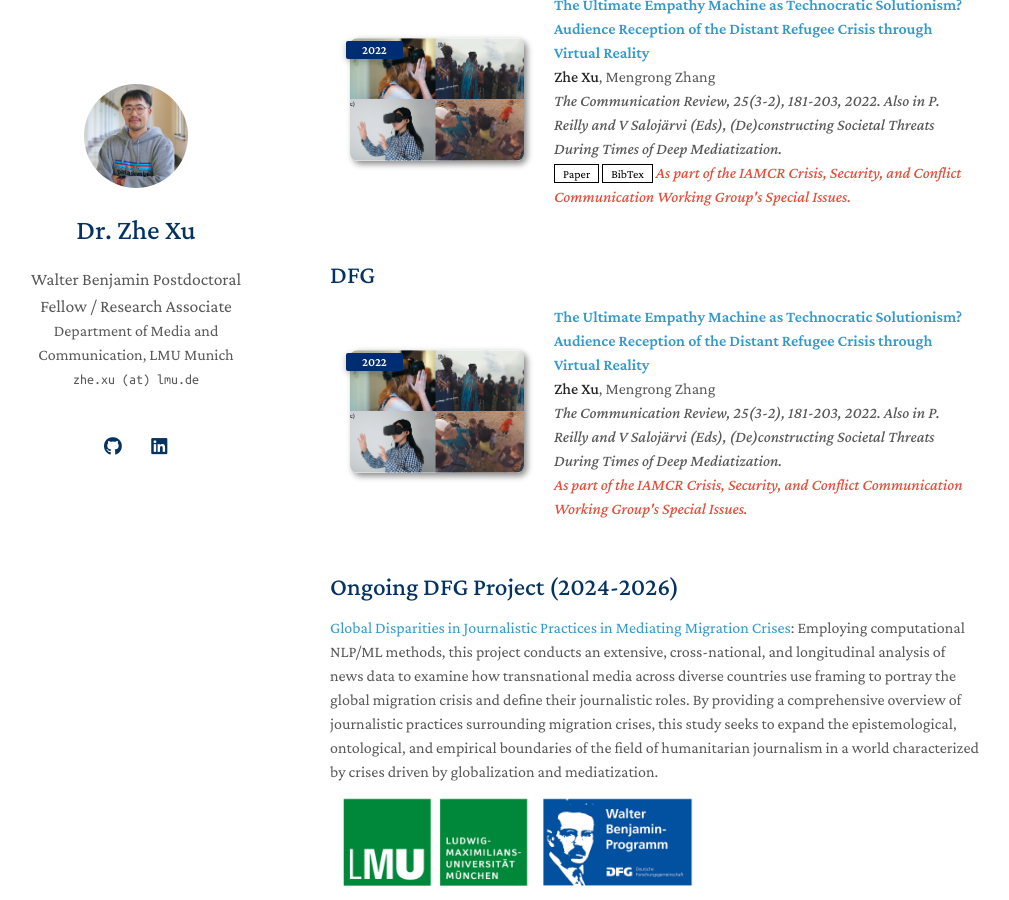
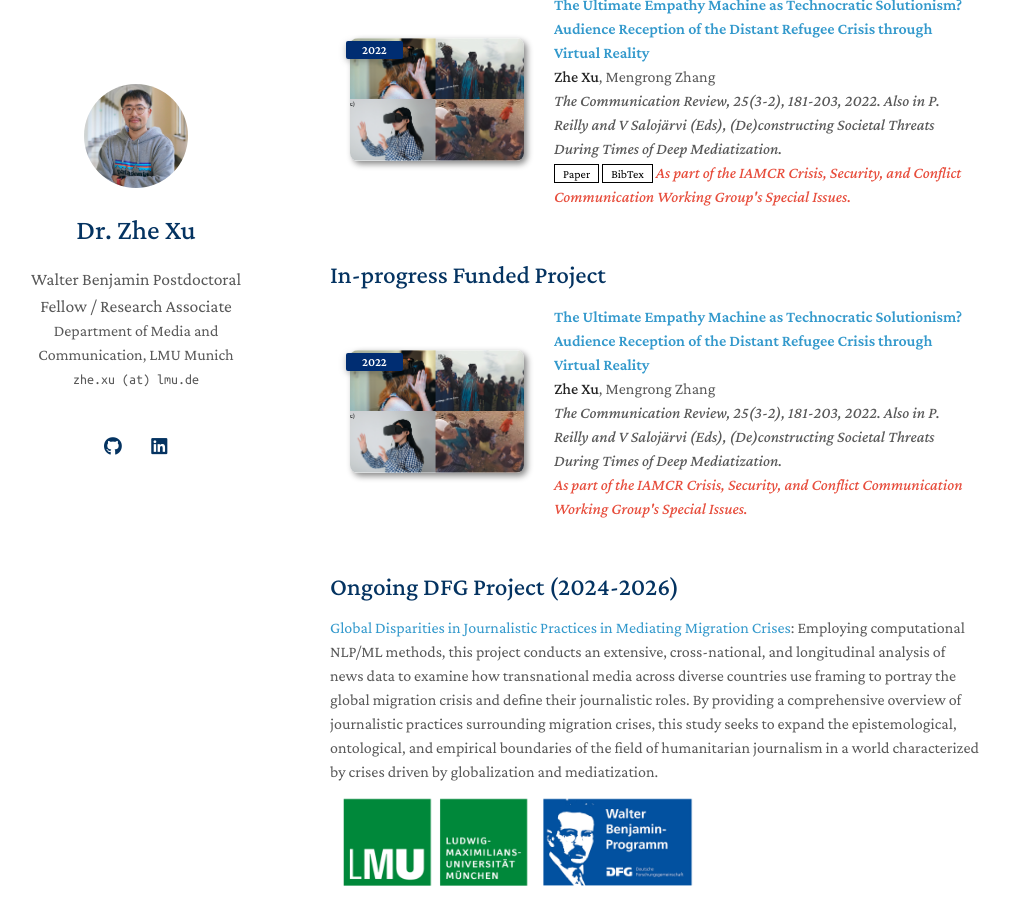
Before and after one commit to zhexuphd/home, a Jekyll site: the page built from index.md, in a window 1280 px wide and 900 px high, scrolled down 1378 px. Shown: the whole window, without its empty margins (140-1149 px from the left). Built offline with Jekyll 4.4.1, drawn with Linux system fonts in a browser that asks for light colours; a style sheet for code colours, icons or effects is not loaded; our own code applies the rules of GitHub Pages for plain Markdown files.

Commit message:
Update dfg.md

```diff
--- a/_includes/dfg.md
+++ b/_includes/dfg.md
@@ -1,4 +1,4 @@
-<h2 id="publications" style="margin: 2px 0px -15px;">DFG</h2>
+<h2 id="publications" style="margin: 2px 0px -15px;">In-progress Funded Project</h2>
 
 <div class="publications">
 <ol class="bibliography">
```
